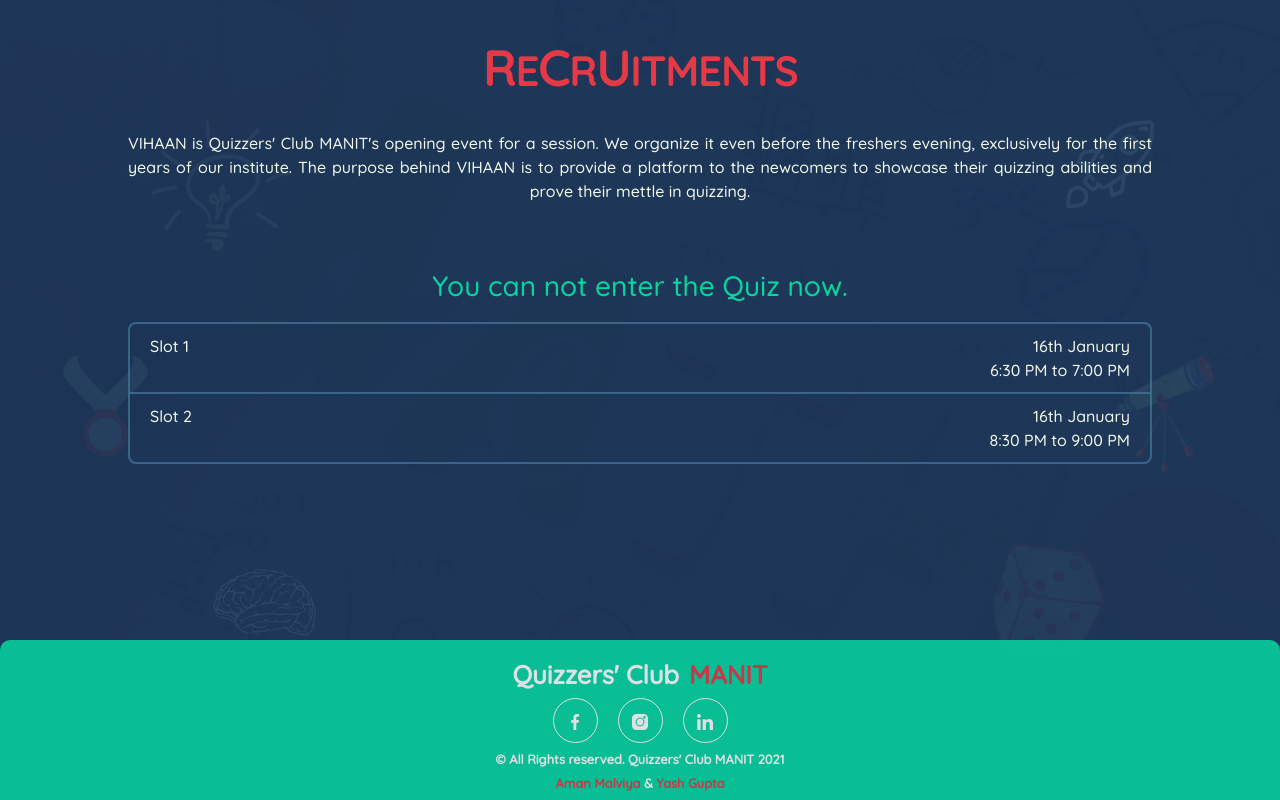
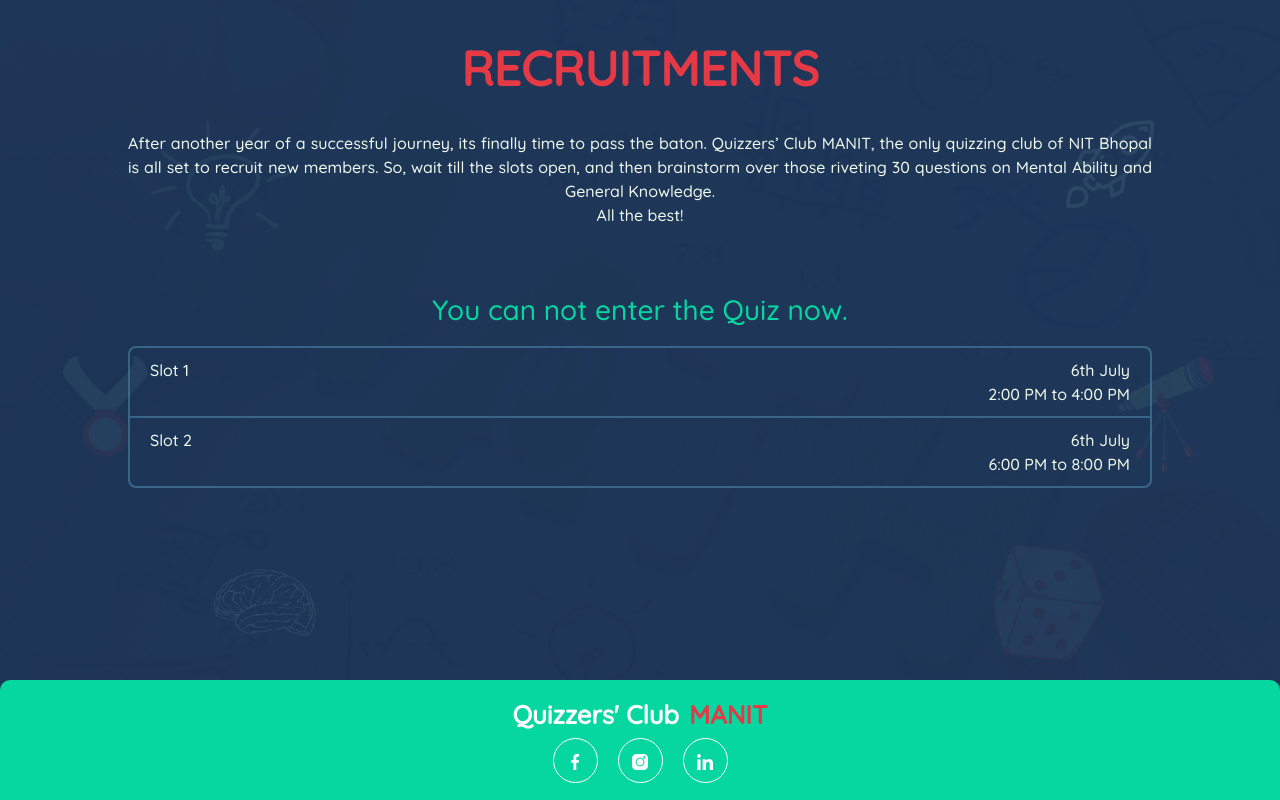
Before and after one commit to aman-malviya/carousel-based-quiz, a React (Create React App) app: page / in a window 1280 px wide. Built offline with nearby package versions, Linux system fonts and the light colour scheme.

Commit message:
Site ready for testing

```diff
--- a/public/index.html
+++ b/public/index.html
@@ -32,7 +32,7 @@
     <link href="https://fonts.googleapis.com/css2?family=Quicksand:wght@500&display=swap" rel="stylesheet">
     <!-- Logo  -->
     <link rel="icon" href="logo.png" type="image/icon type">
-    <title>Vihaan</title>
+    <title>QCM Recruitments</title>
   </head>
   <body>
     <noscript>You need to enable JavaScript to run this app.</noscript>
--- a/public/styles.css
+++ b/public/styles.css
@@ -244,7 +244,7 @@ input[type="radio"]:checked ~ .option span {
   flex-direction:  column;
   align-items: center;
   bottom:0;
-  height:160px;
+  height:120px;
   width:100%;
   background-color: #06d6a0;
   color:#fff;
@@ -253,7 +253,6 @@ input[type="radio"]:checked ~ .option span {
   font-size:1.6rem;
   padding:15px 0;
   border-radius: 10px 10px 0 0;
-  opacity: 0.85;
 }
 .brand p{
   margin: 0px;
--- a/src/components/Admin.jsx
+++ b/src/components/Admin.jsx
@@ -6,7 +6,7 @@ import Brand from './Brand'
 
 export default function Admin(){
     const history = useHistory();
-    const [evt,setEvt]=useState("");
+    const [slot,setSlot]=useState("");
     const [question,setQuestion] = useState("");
     const [a,setA] = useState("");
     const [b,setB] = useState("");
@@ -35,15 +35,15 @@ export default function Admin(){
 
     const addQuestion=(event)=>{
         event.preventDefault();
-        if(event ==="" || question==="" || a==="" || b==="" || c==="" || d==="" || ans==="" || cat===""){
+        if(slot ==="" || question==="" || a==="" || b==="" || c==="" || d==="" || ans==="" || cat===""){
            setMessage(<p style={{'color':'#E63946', 'textAlign':'center'}}>Fill out all the fields first.</p>);
             setTimeout(() => {
                    setMessage("");
             }, 2000);
         }else{
-            firebaseApp.firestore().collection(cat==='slot1'?'QuestionBank-Slot1':'QuestionBank-Slot2').add({
-                event: evt,
-                category:cat,
+            firebaseApp.firestore().collection(slot==='slot1'?'QuestionBank-Slot1':'QuestionBank-Slot2').add({
+                category: cat,
+                slot:slot,
                 question: question,
                 A: a,
                 B: b,
@@ -56,7 +56,7 @@ export default function Admin(){
             setTimeout(() => {
                 setMessage("");
             }, 3000);
-            setEvt("");
+            setSlot("");
             setQuestion("");
             setA("");
             setB("");
@@ -68,8 +68,8 @@ export default function Admin(){
 	<div style={{'display':'grid', 'gridTemplateColumns':'1fr 1fr'}}>
 			<div style={{'padding':'25px 25px', 'float':'left'}} className="grid-item">
 				<h3 style={{'color':'#E63946', 'fontWeight':'bolder', 'textAlign':'left'}}>
-					V<span style={{'fontSize':'1.2rem'}}>I</span>H<span style={{'fontSize':'1.2rem'}}>AA</span>N<span style={{'fontSize':'1.2rem'}}>'21</span>
-				</h3>
+					RECRUITMENTS
+                </h3>
           </div>
 		  <div style={{'float':'right'}}>
 				<button style={{'float':'right'}} className="submit-btn" onClick={signOut}>LOGOUT</button>
@@ -80,11 +80,16 @@ export default function Admin(){
                 <form>
                 <div className="d-flex justify-content-center">
                     <div>
-                        <input required value="Vihaan" type="text" placeholder="Event Name" />
-                        <select required onClick={e=>setCat(e.target.value)}>
+                        <select style={{'borderRadius':'8px 8px 0 0'}} required onClick={e=>setSlot(e.target.value)}>
                             <option value="">Select Slot</option>
                             <option value="slot1">Slot 1</option>
                             <option value="slot2">Slot 2</option>
+                        </select>
+                        <br />
+                        <select required onClick={e=>setCat(e.target.value)}>
+                            <option value="">Select Category</option>
+                            <option value="Mental Ability">Mental Ability</option>
+                            <option value="General Knowledge">General Knowledge</option>
                         </select>
                         <textarea required value={question} onChange={event=>setQuestion(event.target.value)} type="text" placeholder="Question" />
                         <input required value ={a} onChange={(event)=>setA(event.target.value)} type="text" placeholder="Option 1" />
--- a/src/components/Brand.jsx
+++ b/src/components/Brand.jsx
@@ -3,12 +3,12 @@ import SocialMedia from './SocialMedia'
 
 export default function Brand(){
     return <div className="brand">
-           <div> Quizzers' Club
-            <span style={{'opacity':'1','color':'#E63946', 'fontSize':'1.6rem'}}>MANIT</span>
+            <div>
+                Quizzers' Club
+                <span style={{'opacity':'1','color':'#E63946', 'fontSize':'1.6rem'}}>MANIT</span>
             </div>
-            {/* <br /> */}
             <SocialMedia />
-            <p>© All Rights reserved. Quizzers' Club MANIT 2021</p>
-            <p><a href="https://www.linkedin.com/in/aman-malviya-5347871b1">Aman Malviya</a> & <a href="https://www.linkedin.com/in/yash-gupta-aa5656193/">Yash Gupta</a> </p>
+            {/*<p>© All Rights reserved. Quizzers' Club MANIT 2021</p>
+            <p><a href="https://www.linkedin.com/in/aman-malviya-5347871b1">Aman Malviya</a> & <a href="https://www.linkedin.com/in/yash-gupta-aa5656193/">Yash Gupta</a> </p>*/}
         </div>
 }
--- a/src/components/Event.jsx
+++ b/src/components/Event.jsx
@@ -2,6 +2,6 @@ import React from 'react'
 
 export default function Event(){
     return <h1 style={{'color':'#E63946', 'fontWeight':'bolder', 'textAlign':'center','fontSize':'3rem'}}>
-            R<span style={{'fontSize':'2.5rem'}}>E</span>C<span style={{'fontSize':'2.5rem'}}>R</span>U<span style={{'fontSize':'2.5rem'}}>ITMENTS</span>
+            RECRUITMENTS
         </h1>
 }
--- a/src/components/Instructions.jsx
+++ b/src/components/Instructions.jsx
@@ -46,7 +46,7 @@ export default function Instructions(){
                     <br />
                     <div style={{'height':'0', 'marginBottom':'10px'}}>
                     </div>
-                    2. Total number of questions is 30 and all of them are based on General Science.
+                    2. Total number of questions is 30 and they are on Mental Ability and General Knowledge.
                     <br />
                     <div style={{'height':'0', 'marginBottom':'10px'}}>
                     </div>
--- a/src/components/Landing.jsx
+++ b/src/components/Landing.jsx
@@ -83,13 +83,13 @@ export default function Landing(){
 
     //Render Form based on time
     const [render, setRender]=useState(false);
-    const bypass=useLocation().search ==="?letMePass";
+    const bypass=useLocation().search ==="?letDobbyPass";
     useEffect(()=>{
         let d=new Date().getTime();
-        let startSlot1= new Date(2021, 0, 16, 18, 30, 0, 0).getTime();
-        let endSlot1= new Date(2021, 0, 16, 19, 0, 0, 0).getTime();
-        let startSlot2= new Date(2021, 0, 16, 20, 30, 0, 0).getTime();
-        let endSlot2= new Date(2021, 0, 16, 21, 0, 0, 0).getTime();
+        let startSlot1= new Date(2021, 6, 6, 14, 0, 0, 0).getTime();
+        let endSlot1= new Date(2021, 6, 6, 16, 0, 0, 0).getTime();
+        let startSlot2= new Date(2021, 6, 6, 18, 0, 0, 0).getTime();
+        let endSlot2= new Date(2021, 6, 6, 20, 0, 0, 0).getTime();
         if((d>startSlot1 && d<endSlot1)|| bypass ||(d>startSlot2 && d<endSlot2) ){
             setRender(true);
         }
@@ -99,8 +99,7 @@ export default function Landing(){
     <div className='landing-page'>
         <Event />
         <div style={{'color':'#f1faee', 'padding':'2% 10% ', 'textAlign':'justify', 'textAlignLast':'center'}}>
-            <p>VIHAAN is Quizzers' Club MANIT's opening event for a session. We organize it even before the freshers evening, exclusively for the first years of our institute.
-            The purpose behind VIHAAN is to provide a platform to the newcomers to showcase their quizzing abilities and prove their mettle in quizzing.</p>
+            <p>After another year of a successful journey, its finally time to pass the baton. Quizzers’ Club MANIT, the only quizzing club of NIT Bhopal is all set to recruit new members. So, wait till the slots open, and then brainstorm over those riveting 30 questions on Mental Ability and General Knowledge.<br />All the best!</p>
         </div>
         {render?<div>
         <h3>Hello {text} !</h3>
--- a/src/components/Quiz.jsx
+++ b/src/components/Quiz.jsx
@@ -52,10 +52,10 @@ export default function Quiz() {
 
   //Selection of Collection based on time
   let d=new Date().getTime();
-  let startSlot1= new Date(2021, 0, 16, 18, 0, 0, 0).getTime();
-  let endSlot1= new Date(2021, 0, 16, 19, 30, 0, 0).getTime();
-  let startSlot2= new Date(2021, 0, 16, 20, 0, 0, 0).getTime();
-  let endSlot2= new Date(2021, 0, 16, 21, 30, 0, 0).getTime();
+  let startSlot1= new Date(2021, 6, 6, 14, 0, 0, 0).getTime();
+  let endSlot1= new Date(2021, 6, 6, 16, 0, 0, 0).getTime();
+  let startSlot2= new Date(2021, 6, 6, 18, 0, 0, 0).getTime();
+  let endSlot2= new Date(2021, 6, 6, 20, 0, 0, 0).getTime();
   let collection='';
   if(d>startSlot1 && d<endSlot1){
     collection='QuestionBank-Slot1'
@@ -136,7 +136,7 @@ export default function Quiz() {
     <div className="grid-container">
           <div style={{'padding':'25px 25px'}} className="grid-item">
              <h3 style={{'color':'#E63946', 'fontWeight':'bolder', 'textAlign':'left', 'fontSize':'1.3rem'}}>
-                V<span style={{'fontSize':'1rem'}}>I</span>H<span style={{'fontSize':'1rem'}}>AA</span>N<span style={{'fontSize':'1rem'}}>'21</span>
+                RECRUITMENTS
              </h3>
           </div>
           <div className="grid-item" style={{ 'padding':'12px 0', 'color':'#f1faee'}}>
--- a/src/components/TestNotStarted.jsx
+++ b/src/components/TestNotStarted.jsx
@@ -6,11 +6,11 @@ export default function TextNotStarted(){
             <div><h3>You can not enter the Quiz now.</h3></div>
             <div style={{'display':'grid', 'grid-template-columns':'1fr 2fr', 'border':'2px solid rgba(69, 123, 157,0.7)','borderBottom':'none', 'padding':'10px 20px', 'borderRadius':'8px 8px 0 0', 'color':'#f1faee'}}>
                 <div>Slot 1</div>
-                <div style={{'textAlign':'right'}}>16th January<br />6:30 PM to 7:00 PM</div>
+                <div style={{'textAlign':'right'}}>6th July<br />2:00 PM to 4:00 PM</div>
             </div>
             <div style={{'display':'grid', 'grid-template-columns':'1fr 2fr', 'border':'2px solid rgba(69, 123, 157,0.7)', 'padding':'10px 20px', 'borderRadius':'0 0 8px 8px', 'color':'#f1faee'}}>
                 <div>Slot 2</div>
-                <div style={{'textAlign':'right'}}>16th January<br />8:30 PM to 9:00 PM</div>
+                <div style={{'textAlign':'right'}}>6th July<br />6:00 PM to 8:00 PM</div>
             </div>
         </div>)
 }
--- a/src/firebase.js
+++ b/src/firebase.js
@@ -1,12 +1,12 @@
 import firebase from "firebase";
 const firebaseApp = firebase.initializeApp({
-  apiKey: "AIzaSyC8CbnHmGM0Ocsz-XCyR41qlk9SaNAwY2A",
-  authDomain: "qcm-vihaan-950a8.firebaseapp.com",
-  projectId: "qcm-vihaan-950a8",
-  storageBucket: "qcm-vihaan-950a8.appspot.com",
-  messagingSenderId: "457328054650",
-  appId: "1:457328054650:web:9277517c4565f750ca86c3",
-  measurementId: "G-RW54EH0T5D",
+  apiKey: "AIzaSyCNscTqFUf8Wkh55ZwuVMSHYcjMz0HJ0eQ",
+  authDomain: "recruitments2021-619b8.firebaseapp.com",
+  projectId: "recruitments2021-619b8",
+  storageBucket: "recruitments2021-619b8.appspot.com",
+  messagingSenderId: "586285876118",
+  appId: "1:586285876118:web:e5f6bf7cf500765d2413b7",
+  measurementId: "G-Y1531RJLNF"
 });
 export const db = firebaseApp.firestore();
 export const auth = firebase.auth();
```
Also changed, not shown: 2 other files (tests, documents, lock files or other folders).
